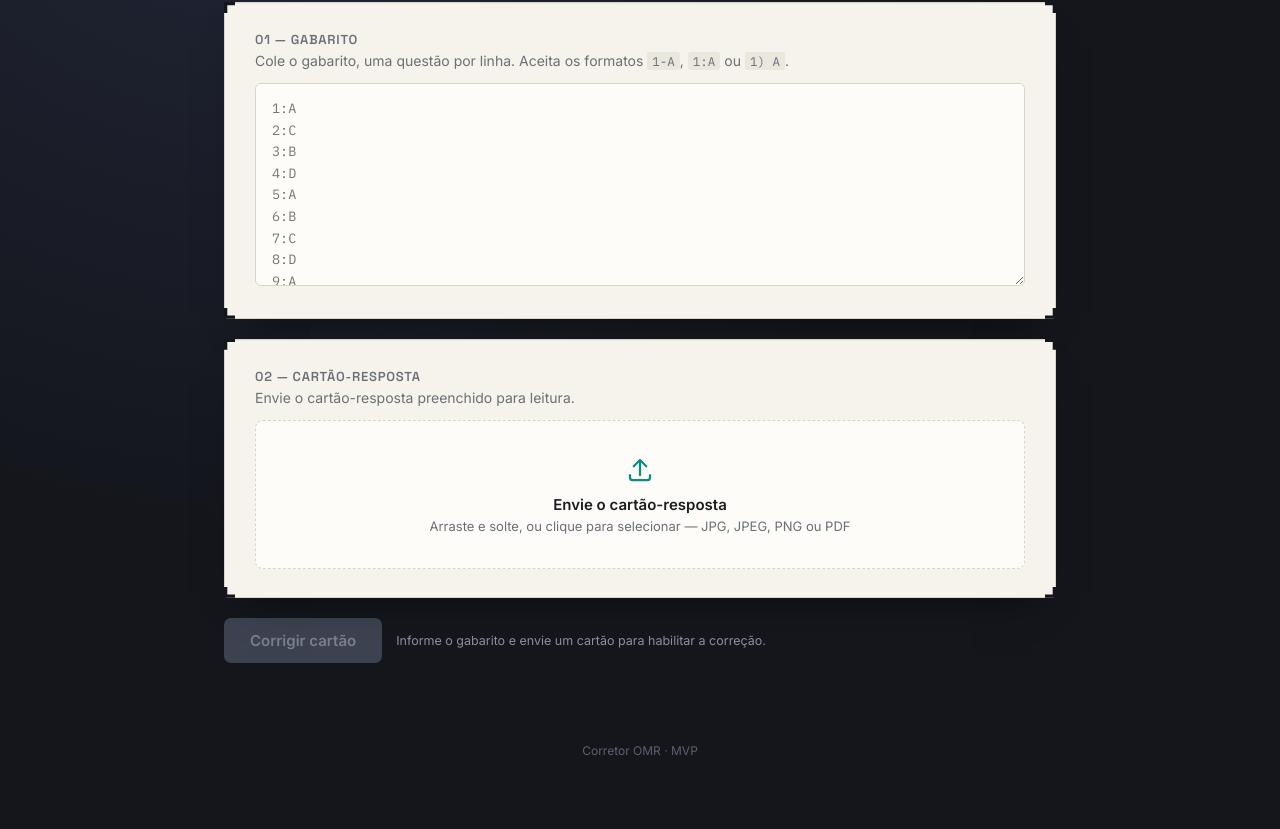
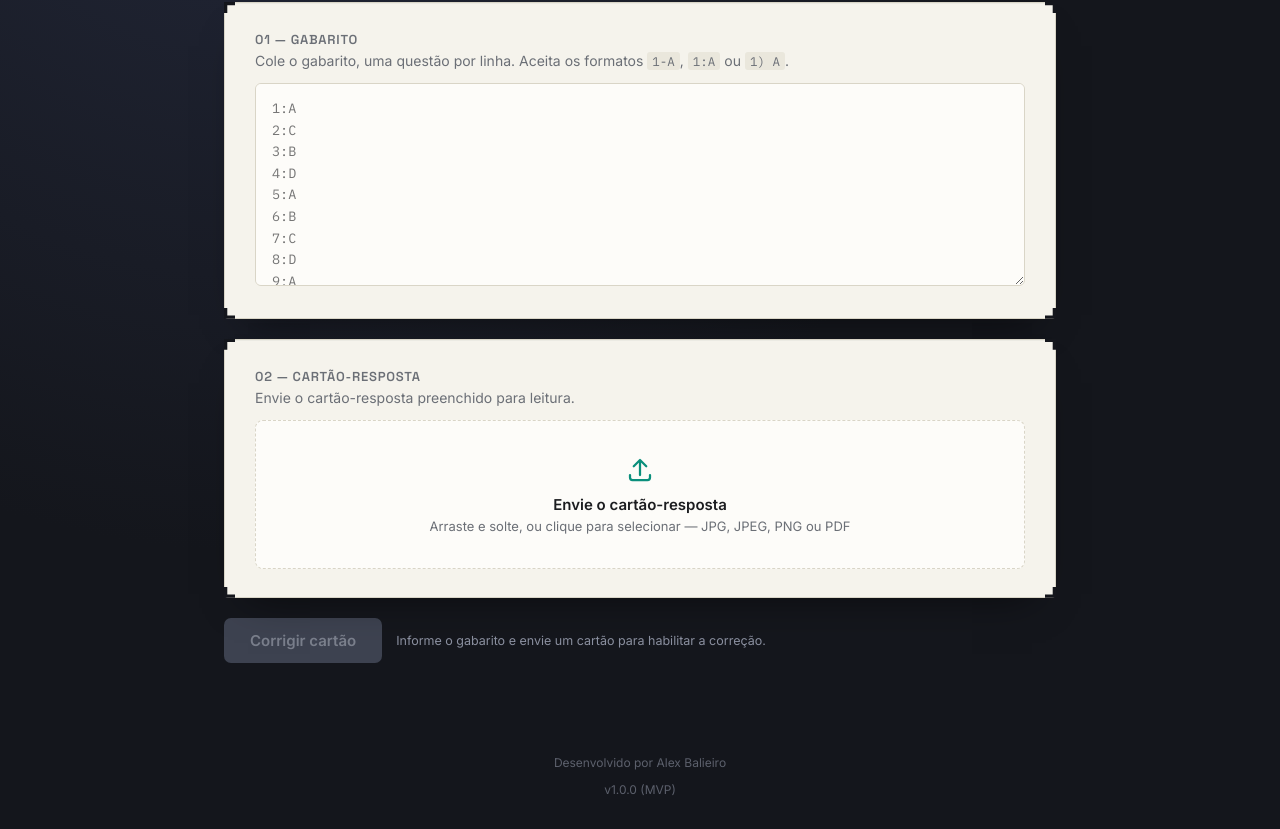
Before and after one commit to alexbalieiro50/corrigir_provas, a React (Vite) app in the folder frontend/: page / in a window 1280 px wide. Shown: the part 178-1007 px from the top of the page. Before the commit the page ends 956 px from the top, so only its background shows below. Built offline with nearby package versions, Linux system fonts and the light colour scheme; the HTML template or start-up script is replaced by a standard one.

Commit message:
fix: footer

```diff
--- a/frontend/src/App.tsx
+++ b/frontend/src/App.tsx
@@ -147,7 +147,8 @@ export default function App() {
       </main>
 
       <footer className="app-footer">
-        <span>Corretor OMR · MVP</span>
+        <p>Desenvolvido por Alex Balieiro</p>
+        <p>v1.0.0 (MVP)</p>
       </footer>
     </div>
   );
```
